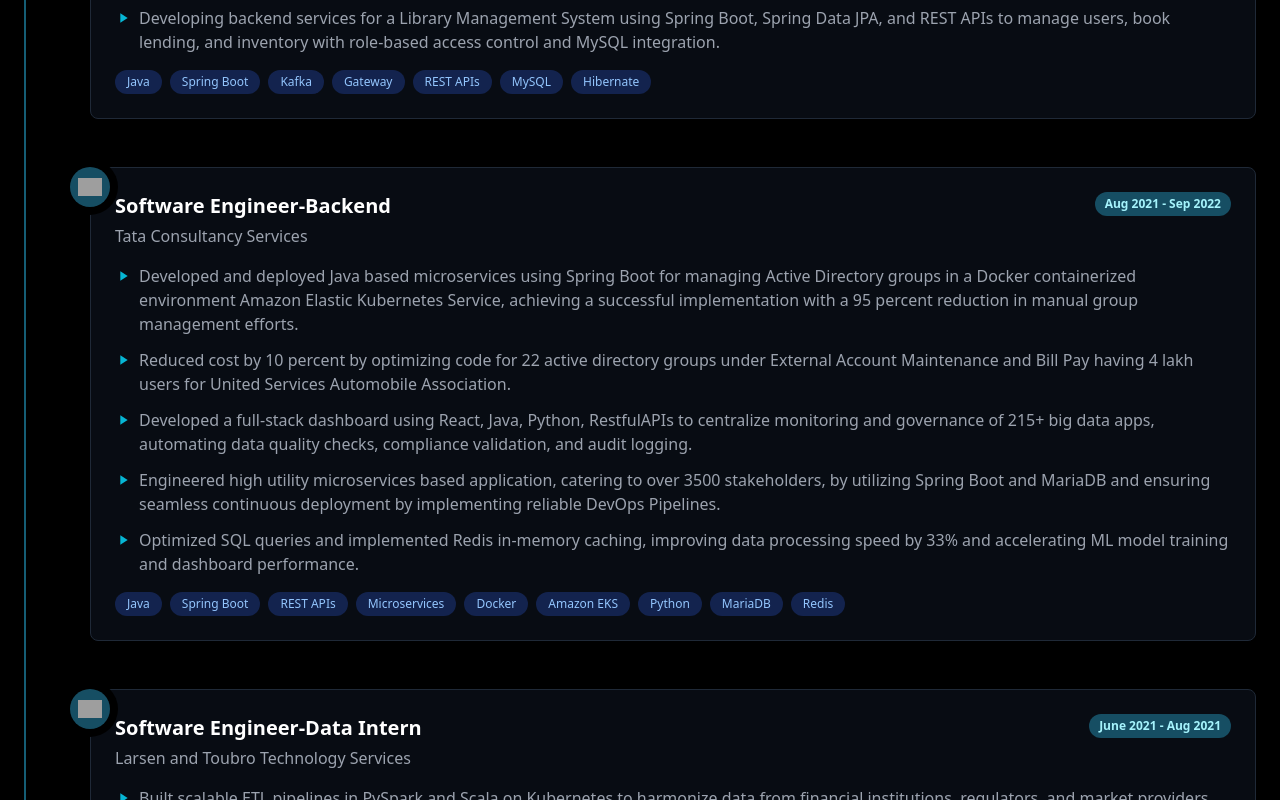
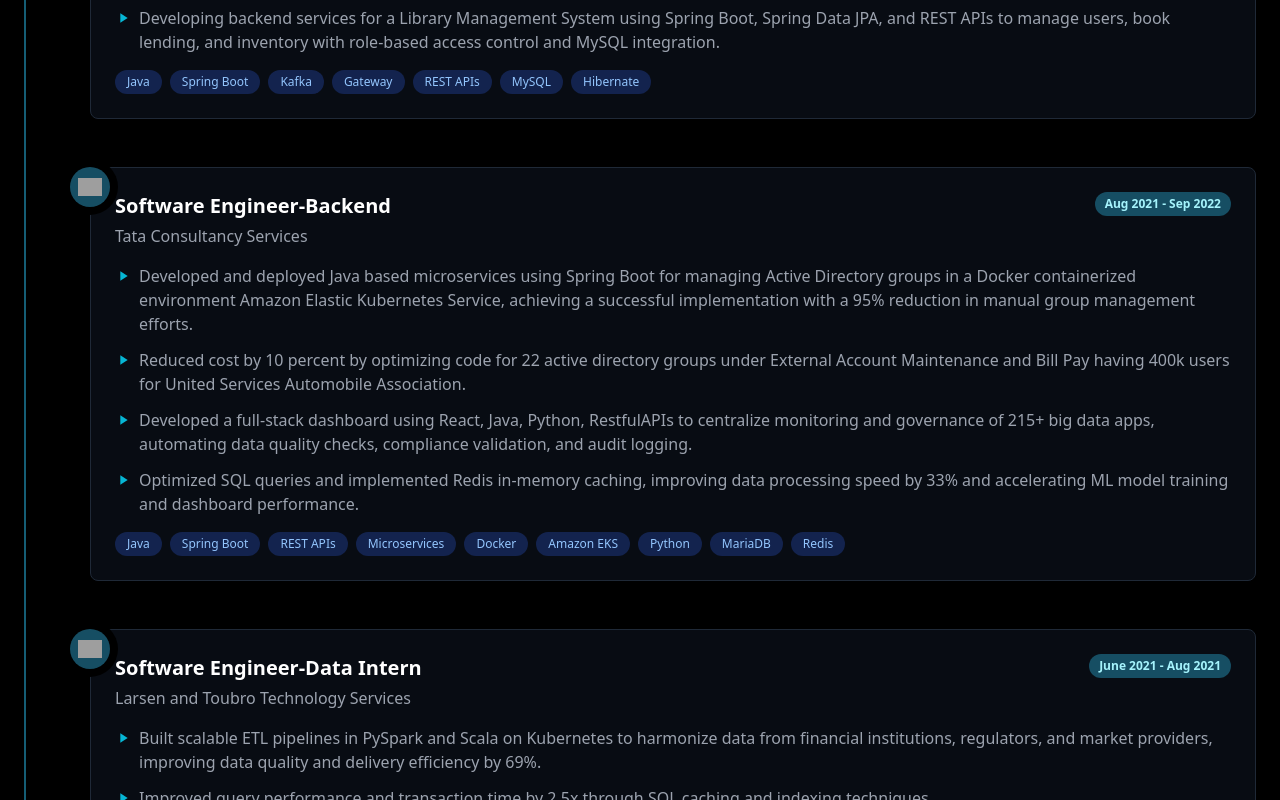
Before and after one commit to ChaitanyaKothapalli9/portfolio-react, a React (Vite) app: page / in a window 1280 px wide. Shown: the part 1723-2523 px from the top of the page. Built offline with nearby package versions, Linux system fonts and the light colour scheme; grey boxes are pictures that could not be loaded.

Commit message:
newly added gdrive link

```diff
--- a/src/App.jsx
+++ b/src/App.jsx
@@ -140,7 +140,7 @@
     email: "ckchaithu1234@gmail.com",
     linkedin: "https://www.linkedin.com/in/ckb123",
     github: "https://github.com/ChaitanyaKothapalli9",
-    resumeUrl: "https://drive.google.com/file/d/1IKsBCOBq-cCSbWoVfde7yEg-3eNcobnY/view?usp=sharing",
+    resumeUrl: "https://drive.google.com/file/d/1SLM4CWFW9tETagRpWrjAzmwYrJO4WsFj/view?pli=1",
     about: "I'm a Software Engineer who thrives on architecting and constructing high-performance backend services and distributed systems. With a Master's in Computer Science and hands-on experience with technologies like Java, Spring Boot, Go, Python, Kafka, RabbitMQ, Docker, Kubernetes and AWS, I transform complex challenges into robust, scalable software solutions. My passion lies in the complete development lifecycle, from initial design to final deployment.",
     experience: [
       {
@@ -160,10 +160,9 @@
         company: "Tata Consultancy Services",
         date: "Aug 2021 - Sep 2022",
         points: [
-            "Developed and deployed Java based microservices using Spring Boot for managing Active Directory groups in a Docker containerized environment Amazon Elastic Kubernetes Service, achieving a successful implementation with a 95 percent reduction in manual group management efforts.",
-            "Reduced cost by 10 percent by optimizing code for 22 active directory groups under External Account Maintenance and Bill Pay having 4 lakh users for United Services Automobile Association.",
+            "Developed and deployed Java based microservices using Spring Boot for managing Active Directory groups in a Docker containerized environment Amazon Elastic Kubernetes Service, achieving a successful implementation with a 95% reduction in manual group management efforts.",
+            "Reduced cost by 10 percent by optimizing code for 22 active directory groups under External Account Maintenance and Bill Pay having 400k users for United Services Automobile Association.",
             "Developed a full-stack dashboard using React, Java, Python, RestfulAPIs to centralize monitoring and governance of 215+ big data apps, automating data quality checks, compliance validation, and audit logging.",
-            "Engineered high utility microservices based application, catering to over 3500 stakeholders, by utilizing Spring Boot and MariaDB and ensuring seamless continuous deployment by implementing reliable DevOps Pipelines.",
             "Optimized SQL queries and implemented Redis in-memory caching, improving data processing speed by 33% and accelerating ML model training and dashboard performance."
         ],
         tech: ["Java", "Spring Boot", "REST APIs", "Microservices", "Docker", "Amazon EKS", "Python", "MariaDB", "Redis"],
```
